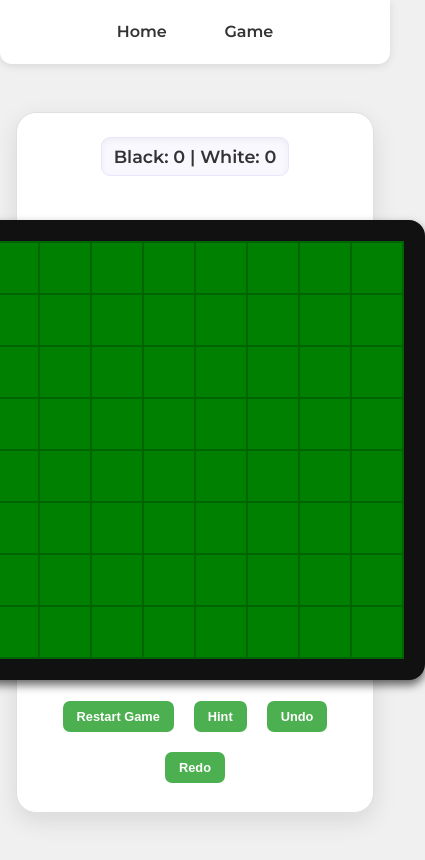
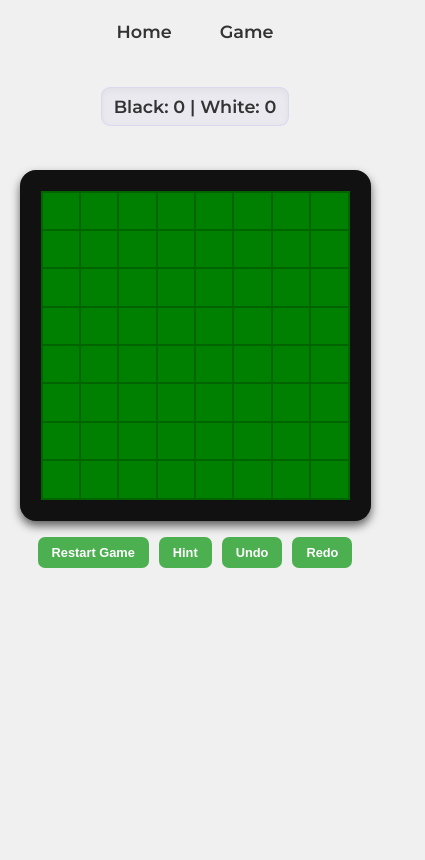
Before and after one commit to marcothuemmler/org.thuemmler.reversi, a Vue app in the folder frontend/: page /game in a window 390 px wide. Shown: the whole page, 425 px wide, since content can reach past the window. Built offline with nearby package versions, Linux system fonts and the light colour scheme; no server answers.

Commit message:
feat: make layout and game board responsive

```diff
--- a/frontend/src/App.vue
+++ b/frontend/src/App.vue
@@ -24,13 +24,13 @@ export default {
 </template>
 
 <style scoped>
-
 .navbar {
   display: flex;
   justify-content: center;
   gap: 2rem;
+  flex-wrap: wrap;
   width: 100%;
-  padding: 1rem 0;
+  padding: 1rem 1rem;
   background: #ffffff;
   box-shadow: 0 2px 8px rgba(0, 0, 0, 0.1);
   border-radius: 0 0 12px 12px;
@@ -56,26 +56,47 @@ export default {
   justify-content: center;
   align-items: center;
   width: 100%;
-  padding: 3rem 1rem;
+  padding: 2rem 1rem;
+  box-sizing: border-box;
 }
 
 .glass-card {
   background: #ffffff;
   border-radius: 20px;
-  padding: 4rem 2rem 4rem 2rem;
-  width: 100%;
+  padding: 4rem 2rem;
+  width: 90%;
   max-width: 700px;
   box-shadow: 0 8px 24px rgba(0, 0, 0, 0.1);
   border: 1px solid #e0e0e0;
+  box-sizing: border-box;
 }
 
-@media (max-width: 600px) {
-  .nav-link {
-    font-size: 1rem;
-    padding: 0.4rem 0.8rem;
+@media (max-width: 768px) {
+  .content {
+    padding: 0;
+    background-color: #f0f0f0;
   }
   .glass-card {
-    padding: 1.5rem;
+    background-color: #f0f0f0;
+    padding: 2rem 1rem;
+    border: none;
+    border-radius: unset;
+    box-shadow: none;
+    width: 100%;
+  }
+}
+
+@media (max-width: 480px) {
+  .navbar {
+    background-color: #f0f0f0;
+    gap: 1rem;
+    padding: 0.8rem 0.5rem;
+    border-radius: unset;
+  }
+  .glass-card {
+    background-color: #f0f0f0;
+    padding: 1.5rem 1rem;
+    width: 100%;
   }
 }
 </style>
--- a/frontend/src/assets/main.css
+++ b/frontend/src/assets/main.css
@@ -47,3 +47,15 @@ button.destructive:hover {
 .no-scroll {
     overflow: hidden;
 }
+
+@media (max-width: 768px) {
+    .button {
+        gap: 0rem;
+    }
+}
+
+@media (max-width: 480px) {
+    button {
+        margin: 0rem;
+    }
+}
--- a/frontend/src/components/Game.vue
+++ b/frontend/src/components/Game.vue
@@ -36,7 +36,7 @@ function restartGame() {
 <template>
   <div id="game">
     <p class="score">Black: {{ blackCount }} | White: {{ whiteCount }}</p>
-    <div id="board" :style="{ gridTemplateColumns: `repeat(${gridSize}, 50px)` }">
+    <div id="board" :style="{ gridTemplateColumns: `repeat(${gridSize}, 1fr)` }">
       <div
         v-for="(cell, index) in board.flat()"
         :key="index"
--- a/frontend/src/styles/Game.css
+++ b/frontend/src/styles/Game.css
@@ -39,11 +39,14 @@
     border: 21px solid #111;
     border-radius: 16px;
     box-shadow: 0 5px 10px rgba(0, 0, 0, 0.6);
+    width: 90vw;
+    max-width: 450px;
+    aspect-ratio: 1 / 1;
 }
 
 .cell {
-    width: 50px;
-    height: 50px;
+    width: 100%;
+    height: 100%;
     background-color: green;
     position: relative;
     cursor: pointer;
```
